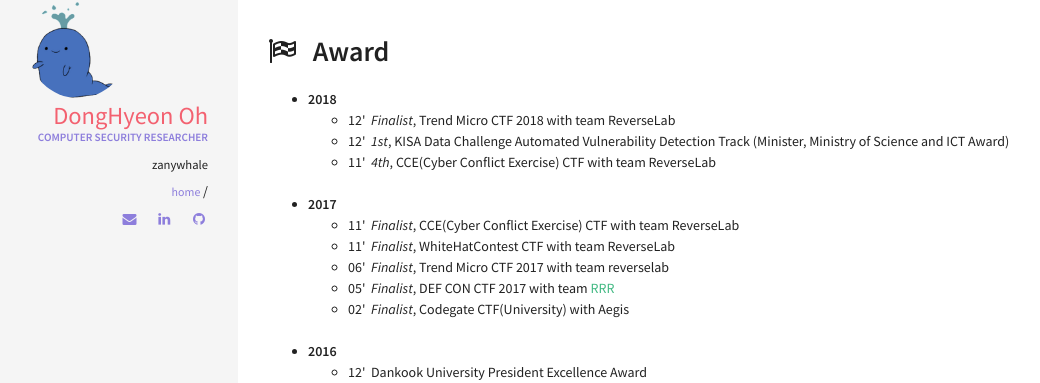
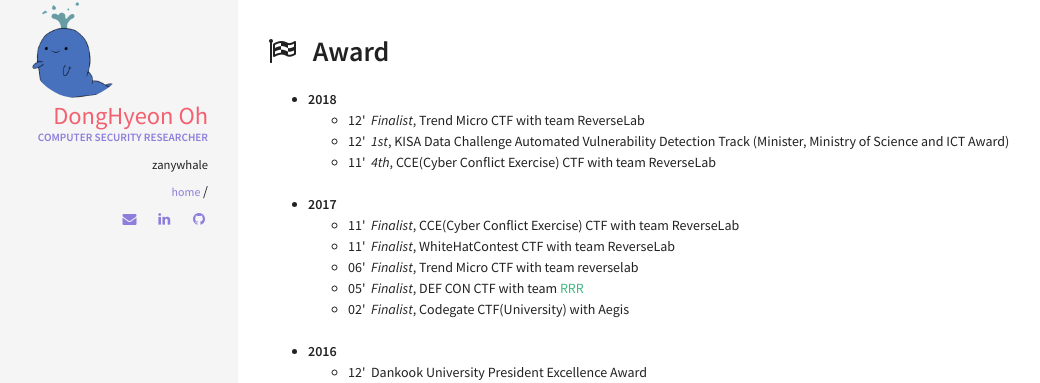
Before and after one commit to zanywhale/zanywhale.github.io, a Jekyll site: the page built from index.html, in a window 1280 px wide. Shown: the part 557-940 px from the top of the page, without its empty margins (82-1122 px from the left). Built offline with Jekyll 4.4.1, drawn with Linux system fonts in a browser that asks for light colours.

Commit message:
Fiz typo

```diff
--- a/_data/index/award.yml
+++ b/_data/index/award.yml
@@ -1,4 +1,4 @@
-- descr: <em>Finalist</em>, Trend Micro CTF 2018 with team ReverseLab
+- descr: <em>Finalist</em>, Trend Micro CTF with team ReverseLab
   year : 2018
   month : "12"
 
@@ -18,11 +18,11 @@
   year : 2017
   month : "11"
 
-- descr: <em>Finalist</em>, Trend Micro CTF 2017 with team reverselab
+- descr: <em>Finalist</em>, Trend Micro CTF with team reverselab
   year : 2017
   month : "06"
 
-- descr: <em>Finalist</em>, DEF CON CTF 2017 with team <a href ="https://legitbs.net/statdump_2017/teams/210.html">RRR</a>
+- descr: <em>Finalist</em>, DEF CON CTF with team <a href ="https://legitbs.net/statdump_2017/teams/210.html">RRR</a>
   year : 2017
   month : "05"
 
```
